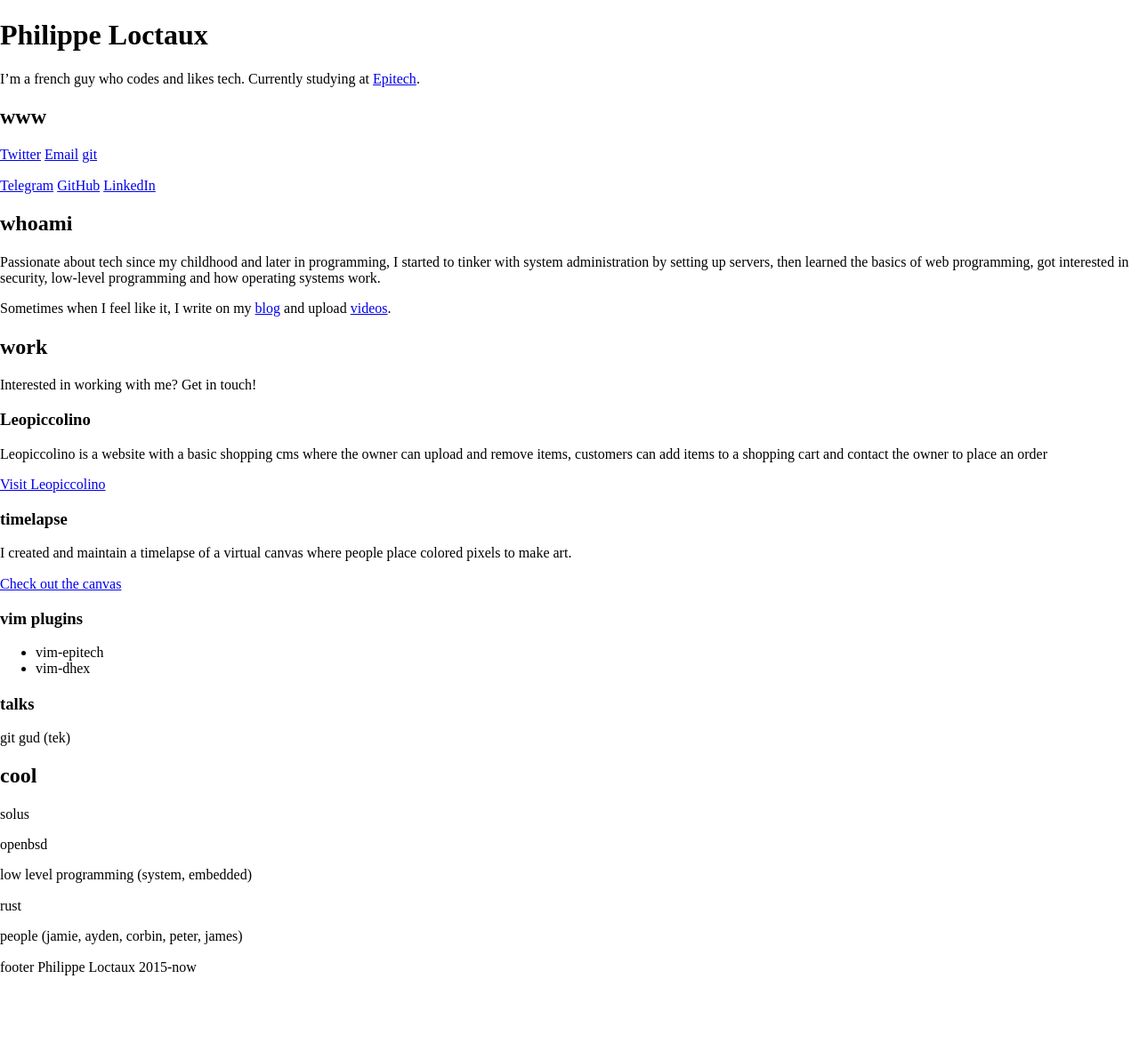
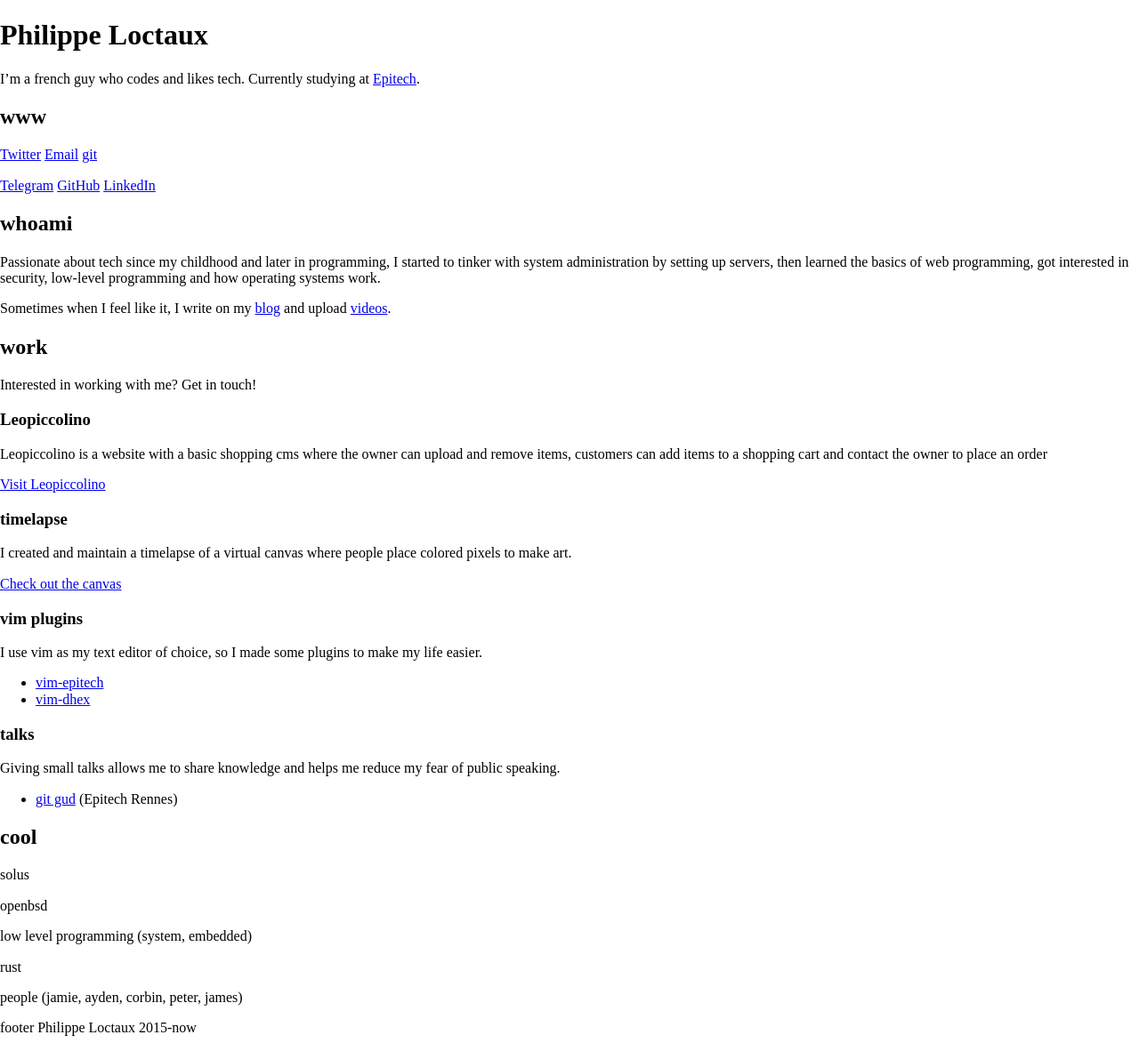
Before and after one commit to x4m3/plcom, a Jekyll site: the page built from index.markdown, in a window 1280 px wide. Shown: the whole page at 89% size. Built offline with Jekyll 4.4.1, drawn with Linux system fonts in a browser that asks for light colours; before the commit the page ends 1113 px from its top, so only the background shows below that.

Commit message:
added vim plugins and talks

```diff
--- a/index.markdown
+++ b/index.markdown
@@ -33,11 +33,17 @@
 [Check out the canvas](https://canvas.place)
 
 ### vim plugins
- - vim-epitech
- - vim-dhex
+
+I use vim as my text editor of choice, so I made some plugins to make my life easier.
+
+ - [vim-epitech](https://github.com/x4m3/vim-epitech)
+ - [vim-dhex](https://github.com/x4m3/vim-dhex)
 
 ### talks
-git gud (tek)
+
+Giving small talks allows me to share knowledge and helps me reduce my fear of public speaking.
+
+- [git gud](https://x4m3.rocks/talks/git-tek.pdf) (Epitech Rennes)
 
 ## cool
 
```
